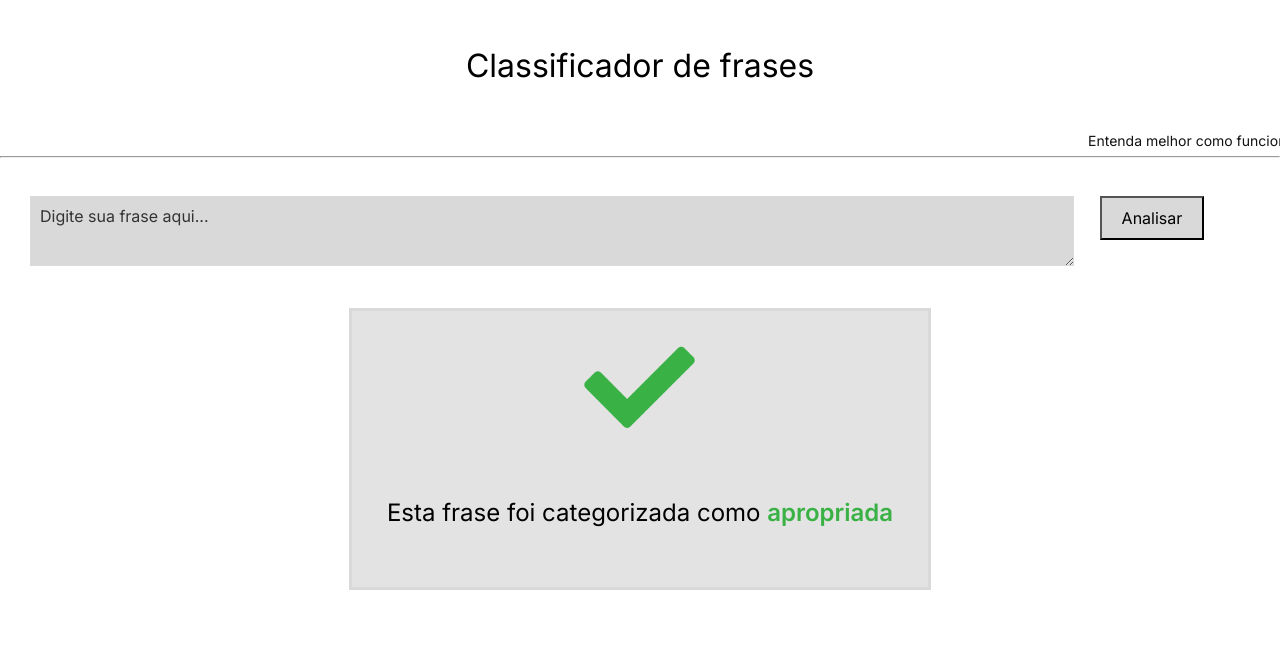
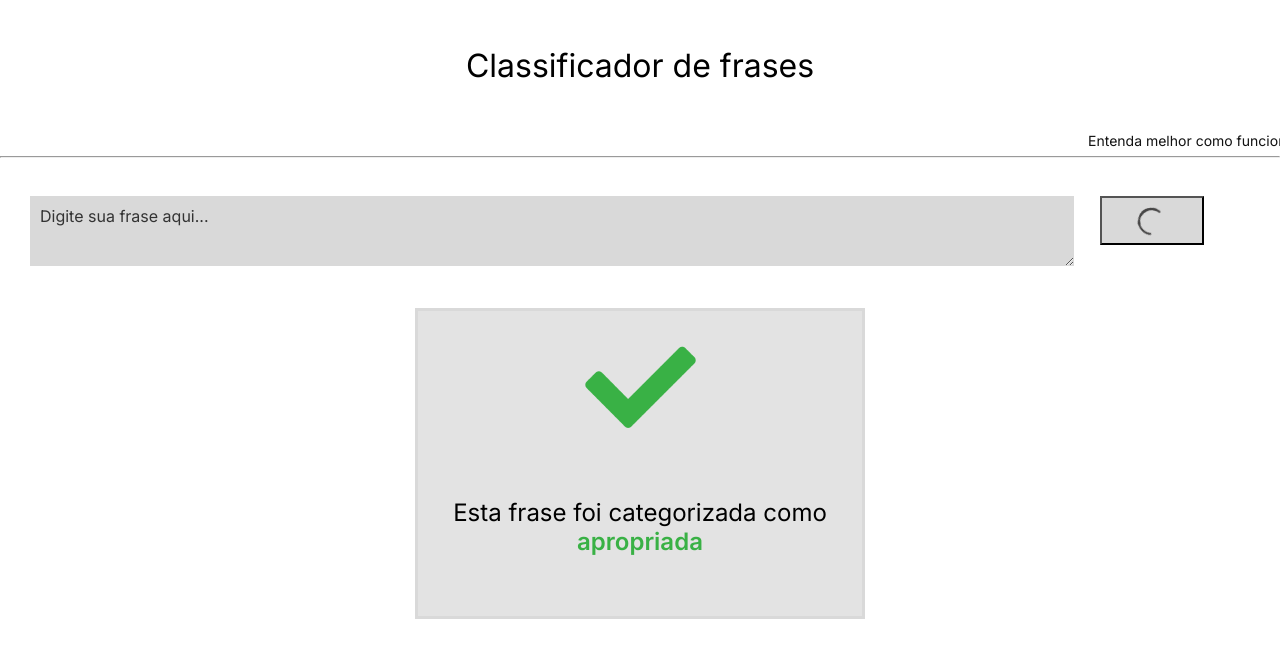
Before and after one commit to diefesson/ufc-pi-4, a React (Create React App) app in the folder frontend/classificador/: page / in a window 1280 px wide. Shown: the top 658 px of the page. Built offline with nearby package versions, Linux system fonts and the light colour scheme.

Commit message:
integration with api

```diff
--- a/frontend/classificador/src/components/Button/ButtonGeneral.jsx
+++ b/frontend/classificador/src/components/Button/ButtonGeneral.jsx
@@ -5,7 +5,7 @@ import "./styles.scss";
 const ButtonGeneral = ({ text, onClick, isLoading }) => {
   return (
     <button onClick={onClick} className="buttonStyle">
-      {!isLoading ? <Loading /> : <>{text}</>}
+      {isLoading ? <Loading /> : <>{text}</>}
     </button>
   );
 };
--- a/frontend/classificador/src/components/Loading/Loading.jsx
+++ b/frontend/classificador/src/components/Loading/Loading.jsx
@@ -3,7 +3,7 @@ import "./styles.scss";
 
 const Loading = () => {
   return (
-    <div class="lds-ring">
+    <div className="lds-ring">
       <div></div>
       <div></div>
       <div></div>
--- a/frontend/classificador/src/components/ModalFeedback/ModalFeedback.jsx
+++ b/frontend/classificador/src/components/ModalFeedback/ModalFeedback.jsx
@@ -10,14 +10,14 @@ const ModalFeedback = ({ isApproved }) => {
         <img src={isApproved ? approved : notApproved} alt="classfier" />
       </div>
       <div>
-        <spam className="textFeedback">
+        <div className="textFeedback">
           Esta frase foi categorizada como{" "}
           {isApproved ? (
-            <spam className="approved">apropriada</spam>
+            <div className="approved">apropriada</div>
           ) : (
-            <spam className="notApproved">inapropriada</spam>
+            <div className="notApproved">inapropriada</div>
           )}
-        </spam>
+        </div>
       </div>
     </div>
   );
```
Also changed, not shown: frontend/classificador/src/classifier.js (added, +8 -0 lines), 1 other file (tests, documents, lock files or other folders).
